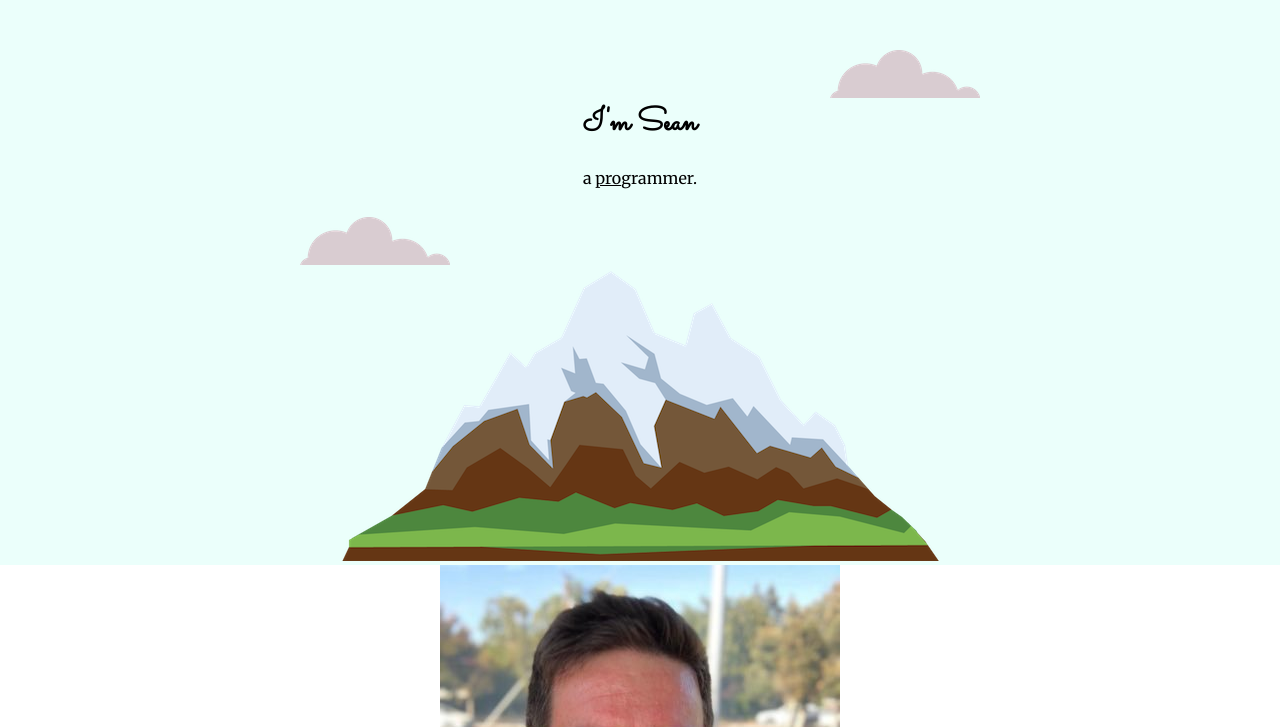
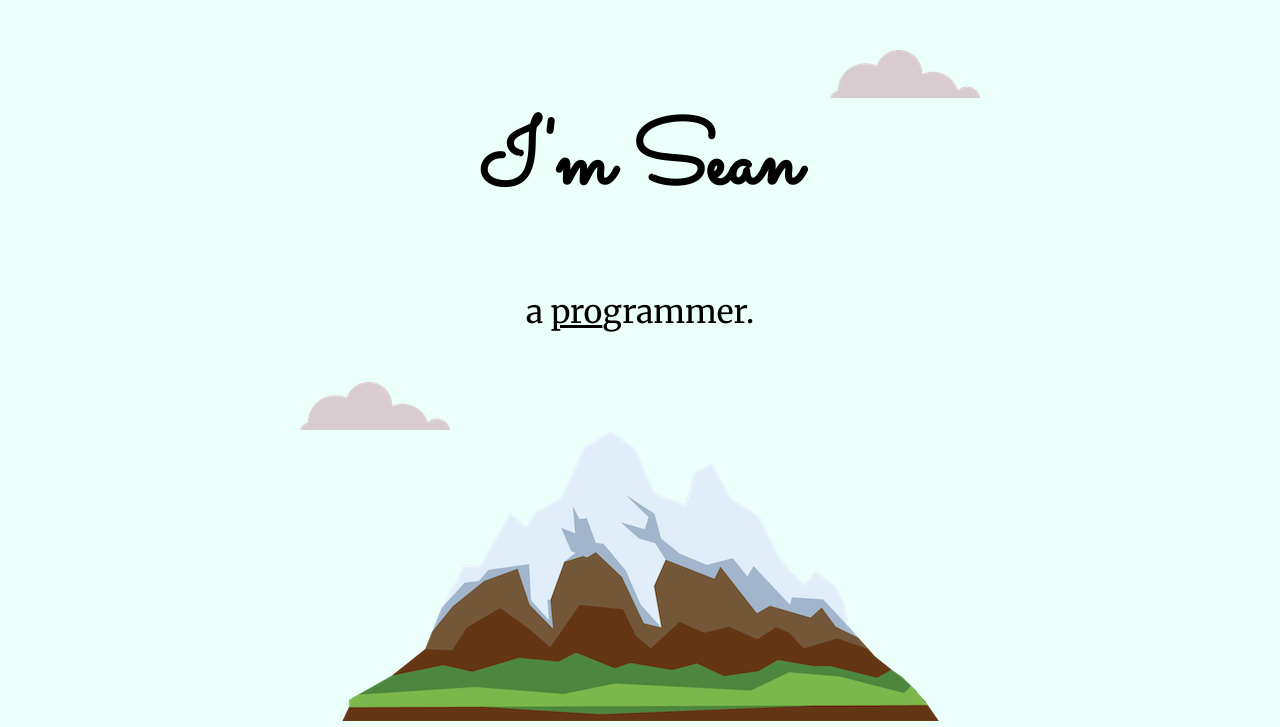
Before and after one commit to TechSnazzy/css-site, a plain HTML site: page index.html in a window 1280 px wide. Shown: the top 727 px of the page. Drawn offline with Linux system fonts and the light colour scheme.

Commit message:
Changed font size for body and h1 to 200% and 5.625rem respectively

```diff
--- a/css/styles.css
+++ b/css/styles.css
@@ -2,8 +2,11 @@ body {
   margin: 0;
   text-align: center;
   font-family: 'Merriweather', serif;
+  font-size: 200%;
 }
+/* Note: 100% = 16px */
 h1 {
+  font-size: 5.625rem; /* 5.625rem * 16px = 90px */
   margin-top: 0;
   font-family: 'Sacramento', cursive;
 }
```
